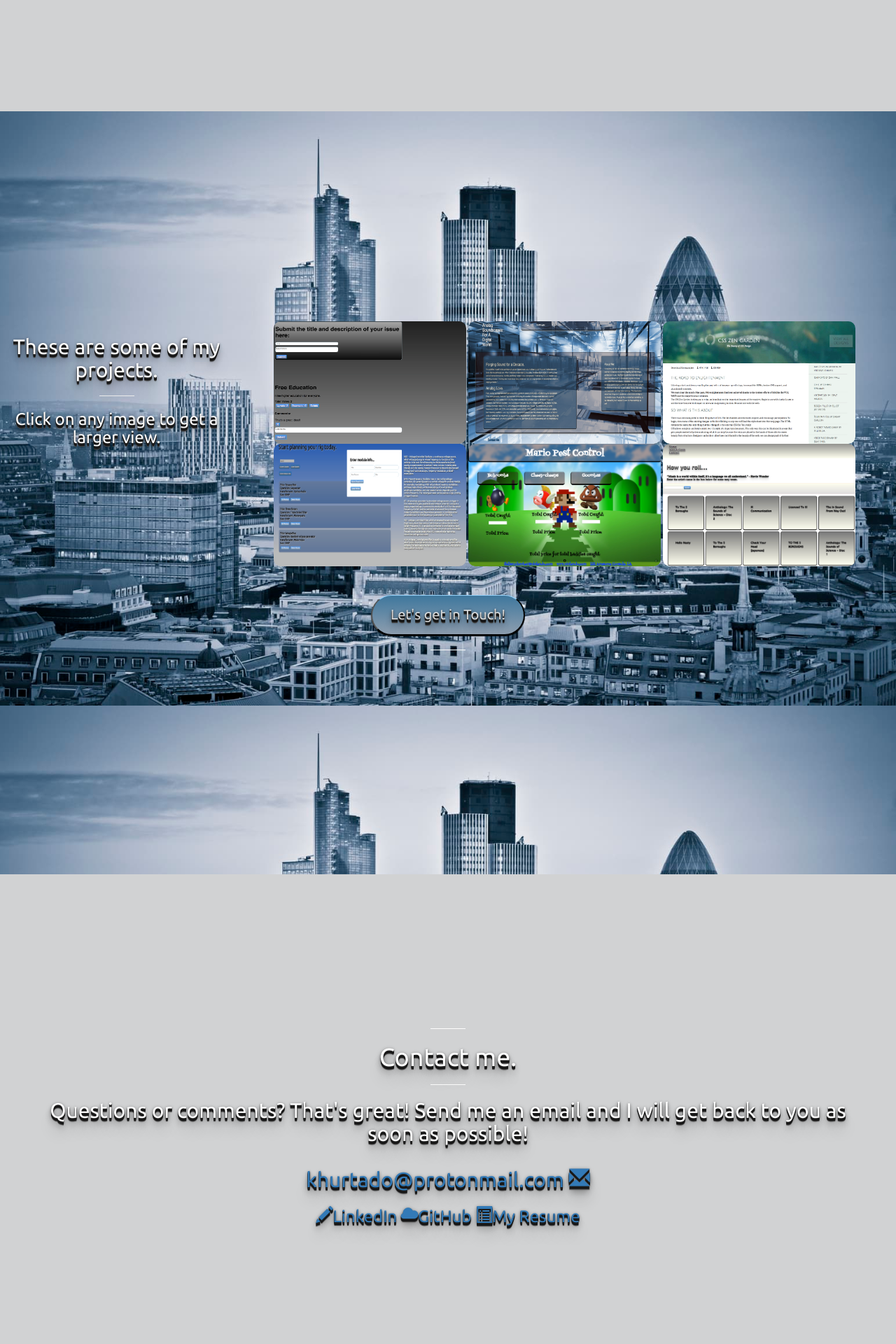
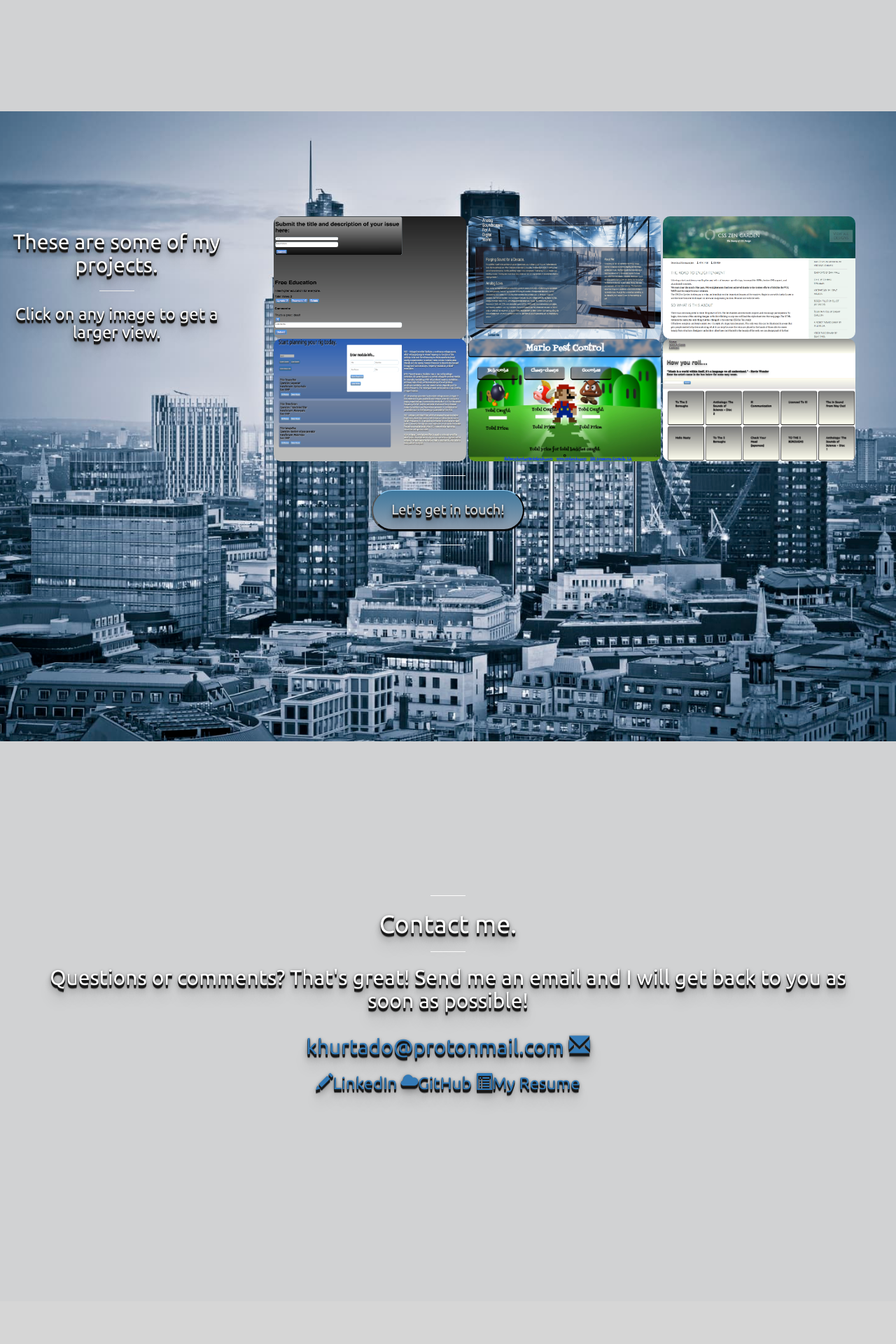
Before and after one commit to khurtado801/V-School-Projects, a PHP site: page / in a window 1280 px wide. Shown: the part 1891-3811 px from the top of the page at 70% size. After the commit the page ends 3468 px from the top, so only its background shows below. Run offline with PHP 8.4, Linux system fonts and the light colour scheme; some libraries are stand-ins or nearby versions.

Commit message:
More CSS.

```diff
--- a/my-portfolio/css/style.css
+++ b/my-portfolio/css/style.css
@@ -3,30 +3,36 @@
   content: " ";
   display: table;
 }
+
 .clearfix:after {
   clear: both;
 }
+
 .clearfix {
   *zoom: 1;
 }
-body{
+
+body {
   margin: 0;
   padding: 0;
   width: 100%;
   font-family: 'Ubuntu', sans-serif;
 }
+
 p {
   font-family: 'Ubuntu', sans-serif;
 }
+
 #header1 {
   font-family: 'Ubuntu', sans-serif;
-  font-weight:normal;
+  font-weight: normal;
   font-size: 55px;
   text-align: center;
   color: #fff;
   margin: 0;
   padding: 0;
 }
+
 #header2 {
   font-family: 'Ubuntu', sans-serif;
   font-weight: normal;
@@ -36,6 +42,7 @@ p {
   margin: 0;
   padding: 0;
 }
+
 #header3 {
   font-family: 'Ubuntu', sans-serif;
   font-weight: normal;
@@ -45,6 +52,7 @@ p {
   margin: 0;
   padding: 0;
 }
+
 .navigation {
   font-family: 'Ubuntu', sans-serif;
   width: 100%;
@@ -53,6 +61,7 @@ p {
   text-shadow: 0 1px 0 rgb(65, 65, 65), 0 2px 0 #292929, 0 3px 0 rgb(0, 0, 0), 0 4px 0 #22222290, 0 5px 0 rgb(69, 68, 68), 0 6px 1px rgba(0, 0, 0, .1), 0 0 5px rgba(0, 0, 0, .1), 0 1px 3px rgba(0, 0, 0, .3), 0 3px 5px rgba(0, 0, 0, .2), 0 5px 10px rgba(0, 0, 0, .25), 0 5px 5px rgba(0, 0, 0, .2), 0 20px 20px rgba(0, 0, 0, .15);
   position: fixed;
 }
+
 .brand {
   font-family: 'Ubuntu', sans-serif;
   position: absolute;
@@ -62,67 +71,74 @@ p {
   text-transform: uppercase;
   font-size: 1.5em;
 }
+
 .brand a,
 .brand a:visited {
   color: #ffffff;
   text-decoration: none;
 }
+
 .nav-container {
   max-width: 1000px;
   margin: 0 auto;
 }
-/* a {
-  color: whitesmoke;
-} */
+
 nav {
   float: right;
   font-weight: bold;
+}
 
-}
 nav ul {
   list-style: none;
   margin: 0;
   padding: 0;
 }
+
 nav ul li {
   float: left;
   position: relative;
   font-size: 1.3em;
 }
+
 nav ul li a,
 nav ul li a:visited {
   display: block;
   padding: 0 20px;
   line-height: 70px;
-  /* background: #262626; */
   color: #ffffff;
   text-decoration: none;
 }
+
 nav ul li a:hover,
 nav ul li a:visited:hover {
-  /* background: #2581DC; */
   text-shadow: 0 1px 0 rgb(18, 18, 18), 0 2px 0 #292929, 0 3px 0 rgb(9, 9, 9), 0 4px 0 #1f1f1f, 0 5px 0 rgb(69, 68, 68), 0 6px 1px rgba(0, 0, 0, .1), 0 0 5px rgba(0, 0, 0, .1), 0 1px 3px rgba(0, 0, 0, .3), 0 3px 5px rgba(0, 0, 0, .2), 0 5px 10px rgba(0, 0, 0, .25), 0 10px 10px rgba(0, 0, 0, .2), 0 20px 20px rgba(0, 0, 0, .15);
   color: #ffffff;
 }
+
 nav ul li a:not(:only-child):after,
 nav ul li a:visited:not(:only-child):after {
   padding-left: 4px;
   content: ' ▾';
 }
+
 nav ul li ul li {
   min-width: 190px;
 }
+
 nav ul li ul li a {
   padding: 15px;
   line-height: 20px;
 }
+
 .nav-dropdown {
   position: absolute;
   display: none;
   z-index: 1;
   box-shadow: 0 3px 12px rgba(0, 0, 0, 0.15);
 }
+
 /* Mobile navigation */
+
 .nav-mobile {
   display: none;
   position: absolute;
@@ -131,6 +147,7 @@ nav ul li ul li a {
   height: 70px;
   width: 70px;
 }
+
 @media only screen and (max-width: 798px) {
   .nav-mobile {
     display: block;
@@ -149,21 +166,21 @@ nav ul li ul li a {
   nav ul li a {
     padding: 15px;
     line-height: 20px;
-
   }
   nav ul li ul li a {
     padding-left: 30px;
-
   }
   .nav-dropdown {
     position: static;
   }
 }
+
 @media screen and (min-width: 799px) {
   .nav-list {
     display: block !important;
   }
 }
+
 #nav-toggle {
   position: absolute;
   left: 18px;
@@ -171,6 +188,7 @@ nav ul li ul li a {
   cursor: pointer;
   padding: 10px 35px 16px 0px;
 }
+
 #nav-toggle span,
 #nav-toggle span:before,
 #nav-toggle span:after {
@@ -184,53 +202,66 @@ nav ul li ul li a {
   content: '';
   transition: all 300ms ease-in-out;
 }
+
 #nav-toggle span:before {
   top: -10px;
 }
+
 #nav-toggle span:after {
   bottom: -10px;
 }
+
 #nav-toggle.active span {
   background-color: transparent;
 }
-#nav-toggle.active span:before, #nav-toggle.active span:after {
+
+#nav-toggle.active span:before,
+#nav-toggle.active span:after {
   top: 0;
 }
+
 #nav-toggle.active span:before {
   transform: rotate(45deg);
 }
+
 #nav-toggle.active span:after {
   transform: rotate(-45deg);
 }
+
 .flex-center {
   display: flex;
   justify-content: center;
   text-align: center;
 }
+
 .about-content {
   padding: 1%;
 }
-@media screen and (max-width: 798px){
+
+@media screen and (max-width: 798px) {
   .flex-center {
     display: block;
   }
   body {
-      background:url('../img/slide3.jpg') fixed;
+    background: url('../img/slide3.jpg') fixed;
   }
 }
+
 hr {
   border-color: rgb(13, 36, 238);
   border-width: 1px;
   max-width: 50px;
 }
+
 hr.light {
   border-color: rgb(253, 253, 253);
   border-width: 1px;
   max-width: 50px;
 }
+
 #slide1 {
   font-family: 'Ubuntu', sans-serif;
-  background:url('../img/slide3.jpg') 50% 0 no-repeat fixed;
+  background: url('../img/slide3.jpg') 50% 0 no-repeat fixed;
   color: #fff;
   height: 950px;
   margin: 0;
@@ -238,6 +269,7 @@ hr.light {
   background-size: cover;
   text-shadow: 0 1px 0 rgb(18, 18, 18), 0 2px 0 #292929, 0 3px 0 rgb(9, 9, 9), 0 4px 0 #1f1f1f, 0 5px 0 rgb(69, 68, 68), 0 6px 1px rgba(0, 0, 0, .1), 0 0 5px rgba(0, 0, 0, .1), 0 1px 3px rgba(0, 0, 0, .3), 0 3px 5px rgba(0, 0, 0, .2), 0 5px 10px rgba(0, 0, 0, .25), 0 10px 10px rgba(0, 0, 0, .2), 0 20px 20px rgba(0, 0, 0, .15);
 }
+
 #slide2 {
   font-family: 'Ubuntu', sans-serif;
   background: url('../img/slide3.jpg') 50% 0 no-repeat fixed;
@@ -245,20 +277,22 @@ hr.light {
   color: #fff;
   height: 1100px;
   margin: 0;
-  padding: 200px 0 206px 0;
+  padding: 200px 0 306px 0;
   background-size: cover;
   text-shadow: 0 1px 0 rgb(18, 18, 18), 0 2px 0 #292929, 0 3px 0 rgb(9, 9, 9), 0 4px 0 #1f1f1f, 0 5px 0 rgb(69, 68, 68), 0 6px 1px rgba(0, 0, 0, .1), 0 0 5px rgba(0, 0, 0, .1), 0 1px 3px rgba(0, 0, 0, .3), 0 3px 5px rgba(0, 0, 0, .2), 0 5px 10px rgba(0, 0, 0, .25), 0 10px 10px rgba(0, 0, 0, .2), 0 20px 20px rgba(0, 0, 0, .15);
 }
+
 #slide3 {
   font-family: 'Ubuntu', sans-serif;
   background: url('../img/slide3.jpg') 50% 0 no-repeat fixed;
   color: #fff;
   height: 800;
   margin: 0;
-  padding: 300px 0 300px 0;
+  padding: 150px 0 260px 0;
   background-size: cover;
   text-shadow: 0 1px 0 rgb(18, 18, 18), 0 2px 0 #292929, 0 3px 0 rgb(9, 9, 9), 0 4px 0 #1f1f1f, 0 5px 0 rgb(69, 68, 68), 0 6px 1px rgba(0, 0, 0, .1), 0 0 5px rgba(0, 0, 0, .1), 0 1px 3px rgba(0, 0, 0, .3), 0 3px 5px rgba(0, 0, 0, .2), 0 5px 10px rgba(0, 0, 0, .25), 0 10px 10px rgba(0, 0, 0, .2), 0 20px 20px rgba(0, 0, 0, .15);
 }
+
 #slide4 {
   font-family: 'Ubuntu', sans-serif;
   background: url('../img/slide3.jpg') 50% 0 no-repeat fixed;
@@ -270,6 +304,7 @@ hr.light {
   background-size: cover;
   text-shadow: 0 1px 0 rgb(18, 18, 18), 0 2px 0 #292929, 0 3px 0 rgb(9, 9, 9), 0 4px 0 #1f1f1f, 0 5px 0 rgb(69, 68, 68), 0 6px 1px rgba(0, 0, 0, .1), 0 0 5px rgba(0, 0, 0, .1), 0 1px 3px rgba(0, 0, 0, .3), 0 3px 5px rgba(0, 0, 0, .2), 0 5px 10px rgba(0, 0, 0, .25), 0 10px 10px rgba(0, 0, 0, .2), 0 20px 20px rgba(0, 0, 0, .15);
 }
+
 .gallery {
   padding-right: 50px;
   padding-left: 50px;
@@ -278,23 +313,53 @@ hr.light {
   text-align: center;
   cursor: pointer;
 }
+
 .gallery div {
   display: inline-block;
   -webkit-transition-timing-function: ease-in-out;
   transition-timing-function: ease-in-out;
 }
 
-
 @media (min-width: 1200px) {
   .gallery {
     width: 1170px;
   }
 }
+
 #projects {
   text-align: center;
 }
+
+/*
+ * FadeIn animation
+*/
+
+@-webkit-keyframes fadeIn {
+  0% {
+    opacity: 0;
+  }
+  100% {
+    opacity: 1;
+  }
+}
+
+@keyframes fadeIn {
+  0% {
+    opacity: 0;
+  }
+  100% {
+    opacity: 1;
+  }
+}
+
+.fadeIn {
+  -webkit-animation-name: fadeIn;
+  animation-name: fadeIn;
+}
+
 /* Add Animation */
-.modal-content{
+
+.modal-content {
   margin: auto;
   padding-top: 90px;
   display: block;
@@ -302,37 +367,39 @@ hr.light {
   height: 100%;
   overflow: hidden;
 }
-.modal-content, .caption {
+
+/* .modal-content,
+.caption {
+  -webkit-animation-name: fadeIn;
+  animation-name: fadeIn;
   -webkit-animation-name: zoom;
   -webkit-animation-duration: 0.6s;
   animation-name: zoom;
   animation-duration: 0.6s;
-}
+  transition: box-shadow .25s linear, margin-top .15s linear, background-color .25s linear;
+} */
+
 .modalDialog {
   position: fixed;
   width: 100%;
-  height:100%;
+  height: 100%;
   font-family: 'Ubuntu', sans-serif;
   top: 20px;
   right: 0;
   bottom: 0;
   left: 0;
-  background: rgba(0,0,0,0.8);
+  background: rgba(0, 0, 0, 0.8);
   z-index: 99999;
-  opacity:0;
-  -webkit-animation-name: zoom;
-  -webkit-animation-duration: 0.6s;
-  animation-name: zoom;
-  animation-duration: 0.6s;
+  opacity: 0;
   pointer-events: none;
-  /* -webkit-transition-timing-function: ease-in-out;
-  transition-timing-function: ease-in-out; */
 }
+
 .modalDialog:target {
-  opacity:1;
+  opacity: 1;
   pointer-events: auto;
 }
-.modalDialog > div {
+
+.modalDialog>div {
   position: relative;
   padding: 5px 20px 13px 20px;
   border-radius: 10px;
@@ -344,15 +411,15 @@ hr.light {
   background: -moz-linear-gradient(#fff, #999);
   background: -webkit-linear-gradient(#fff, #999);
   background: -o-linear-gradient(#fff, #999);
-  -webkit-transition-timing-function: ease-in-out;
-  transition-timing-function: ease-in-out;
 }
-img{
+
+img {
   border-radius: 10px;
 }
+
 .close {
   z-index: 99999;
-  opacity:0;
+  opacity: 0;
   background: #00d9ff;
   color: #FFFFFF;
   line-height: 25px;
@@ -370,18 +437,31 @@ img{
   -webkit-box-shadow: 1px 1px 3px #000;
   box-shadow: 1px 1px 3px #000;
 }
+
 .close:hover {
   background: #00d9ff;
 }
+
 @-webkit-keyframes zoom {
-  from {-webkit-transform:scale(0)}
-  to {-webkit-transform:scale(1)}
+  from {
+    -webkit-transform: scale(0)
   }
+  to {
+    -webkit-transform: scale(1)
+  }
+}
+
 @keyframes zoom {
-  from {transform:scale(0)}
-  to {transform:scale(1)}
+  from {
+    transform: scale(0)
   }
+  to {
+    transform: scale(1)
+  }
+}
+
 /* The Close Button */
+
 .close-btn {
   background: #00d9ff;
   position: absolute;
@@ -393,26 +473,32 @@ img{
   transition: 0.3s;
   text-shadow: 0 1px 0 rgb(237, 234, 234), 0 2px 0 #c9c8c8, 0 3px 0 rgb(179, 177, 177), 0 4px 0 #cbcaca, 0 5px 0 rgb(216, 214, 214);
 }
+
 #close-btn:hover,
 #close-btn:focus {
   color: #bbb;
   text-decoration: none;
   cursor: pointer;
 }
+
 /* 100% Image Width on Smaller Screens */
-@media only screen and (max-width: 700px){
+
+@media only screen and (max-width: 700px) {
   .modal-content {
     width: 100%;
   }
 }
-.glyphicon-wrapper{
+
+.glyphicon-wrapper {
   font-size: 2.5em;
   color: #5e98e4;
 }
+
 .glyphicon-wrapper-nav {
   font-size: 1.0em;
   color: #5e98e4;
 }
+
 button {
   border-top: 1px solid #96d1f8;
   background-color: rgba(191, 200, 216, 0.671);
@@ -434,8 +520,53 @@ button {
   vertical-align: middle;
   text-shadow: 0 1px 0 rgb(18, 18, 18), 0 2px 0 #292929, 0 3px 0 rgb(9, 9, 9), 0 4px 0 #1f1f1f, 0 5px 0 rgb(69, 68, 68), 0 6px 1px rgba(0, 0, 0, .1), 0 0 5px rgba(0, 0, 0, .1), 0 1px 3px rgba(0, 0, 0, .3), 0 3px 5px rgba(0, 0, 0, .2), 0 5px 10px rgba(0, 0, 0, .25), 0 10px 10px rgba(0, 0, 0, .2), 0 20px 20px rgba(0, 0, 0, .15);
   }
+
+/* button {
+  background-color: rgba(191, 200, 216, 0.671);
+  border-radius: 15px;
+  padding: 13px 26px;
+
+  font-family: 'Ubuntu', sans-serif;
+  font-weight: bold;
+  color: #000000;
+  text-decoration: none;
+  text-shadow: 0px 1px 0px #fff;
+  border: 1px solid #a7a7a7;
+
+  box-shadow: 0px 4px 5px rgba(0, 0, 0, 0.1);
+  text-shadow: 0 1px 0 rgb(18, 18, 18), 0 1px 0 #292929, 0 0px 0 rgb(9, 9, 9), 0 0px 0 #1f1f1f, 0 5px 0 rgb(69, 68, 68), 0 6px 1px rgba(0, 0, 0, .1), 0 0 5px rgba(0, 0, 0, .1), 0 1px 3px rgba(0, 0, 0, .3), 0 3px 5px rgba(0, 0, 0, .2), 0 5px 10px rgba(0, 0, 0, .25), 0 5px 5px rgba(0, 0, 0, .2), 0 20px 20px rgba(0, 0, 0, .15);
+  -webkit-transition: box-shadow 0.5s;
+} */
+
 .btn-wrapper {
   text-align: center;
   margin: 0;
   padding: 0;
 }
+
+/*
+* FadeOut animation
+*/
+
+@-webkit-keyframes fadeOut {
+  0% {
+    opacity: 1;
+  }
+  100% {
+    opacity: 0;
+  }
+}
+
+@keyframes fadeOut {
+  0% {
+    opacity: 1;
+  }
+  100% {
+    opacity: 0;
+  }
+}
+
+.fadeOut {
+  -webkit-animation-name: fadeOut;
+  animation-name: fadeOut;
+}
--- a/my-portfolio/index.html
+++ b/my-portfolio/index.html
@@ -60,9 +60,12 @@
                 <hr class="light">
                 <div class="btn-wrapper">
                     <button class="btn-item">
-                        <a data-scroll href="#slide2" title="Next Section">
-                            <p id="header3">Let's get personal!</p>
-                        </a>
+                        <div>
+                            <a data-scroll href="#slide2" title="Next Section">
+                                <p id="header3">Let's get personal!</p>
+                            </a>
+                        </div>
+
                     </button>
                 </div>
                 <hr class="light">
@@ -214,7 +217,7 @@
             <div class="btn-wrapper">
                 <button class="btn-item">
                     <a data-scroll href="#slide4" title="Next Section">
-                        <p id="header3">Let's get in Touch!</p>
+                        <p id="header3">Let's get in touch!</p>
                     </a>
                 </button>
             </div>
```
Lines whose indentation alone changed are shown as unchanged.
